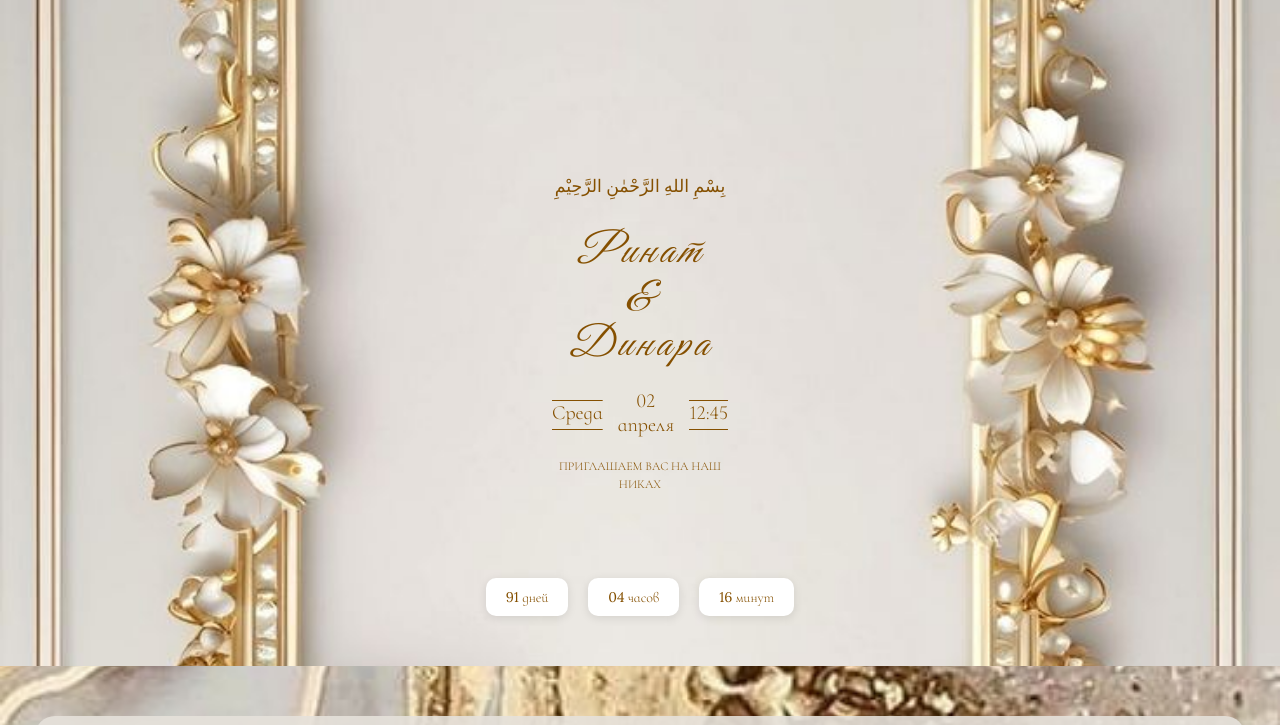
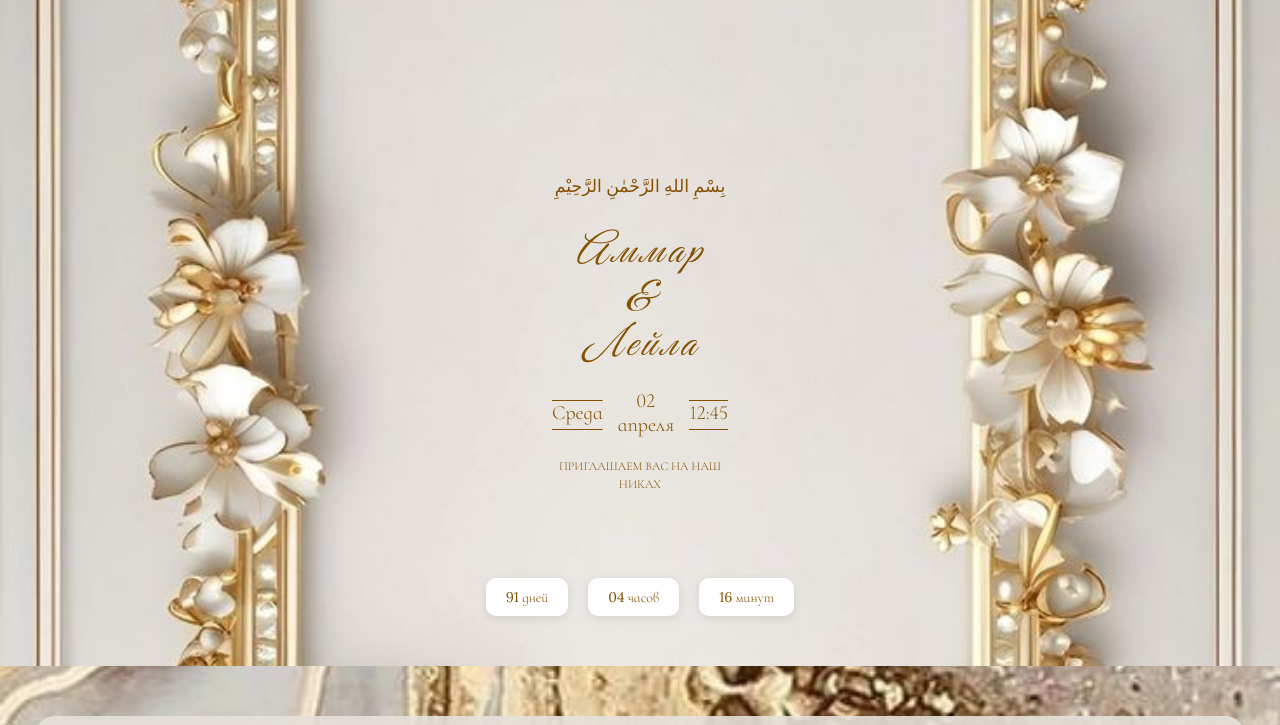
Before and after one commit to Sofiyshka03/WD-Golden-Harmony, a plain HTML site: page index.html in a window 1280 px wide. Shown: the top 725 px of the page. Drawn offline with Linux system fonts and the light colour scheme; a web font is replaced by a local one.

Commit message:
Update index.html

```diff
--- a/index.html
+++ b/index.html
@@ -20,7 +20,7 @@
     <div class="title-block">
       <h2 class="subtitle"> بِسْمِ اللهِ الرَّحْمٰنِ الرَّحِيْمِ</h2>
       <h1 class="names">
-        <span class="name">Ринат<br>&<br>Динара</span>
+        <span class="name">Аммар<br>&<br>Лейла</span>
 <!--        <span class="and">&</span>-->
 <!--        <span class="name">Динара</span>-->
       </h1>
```
